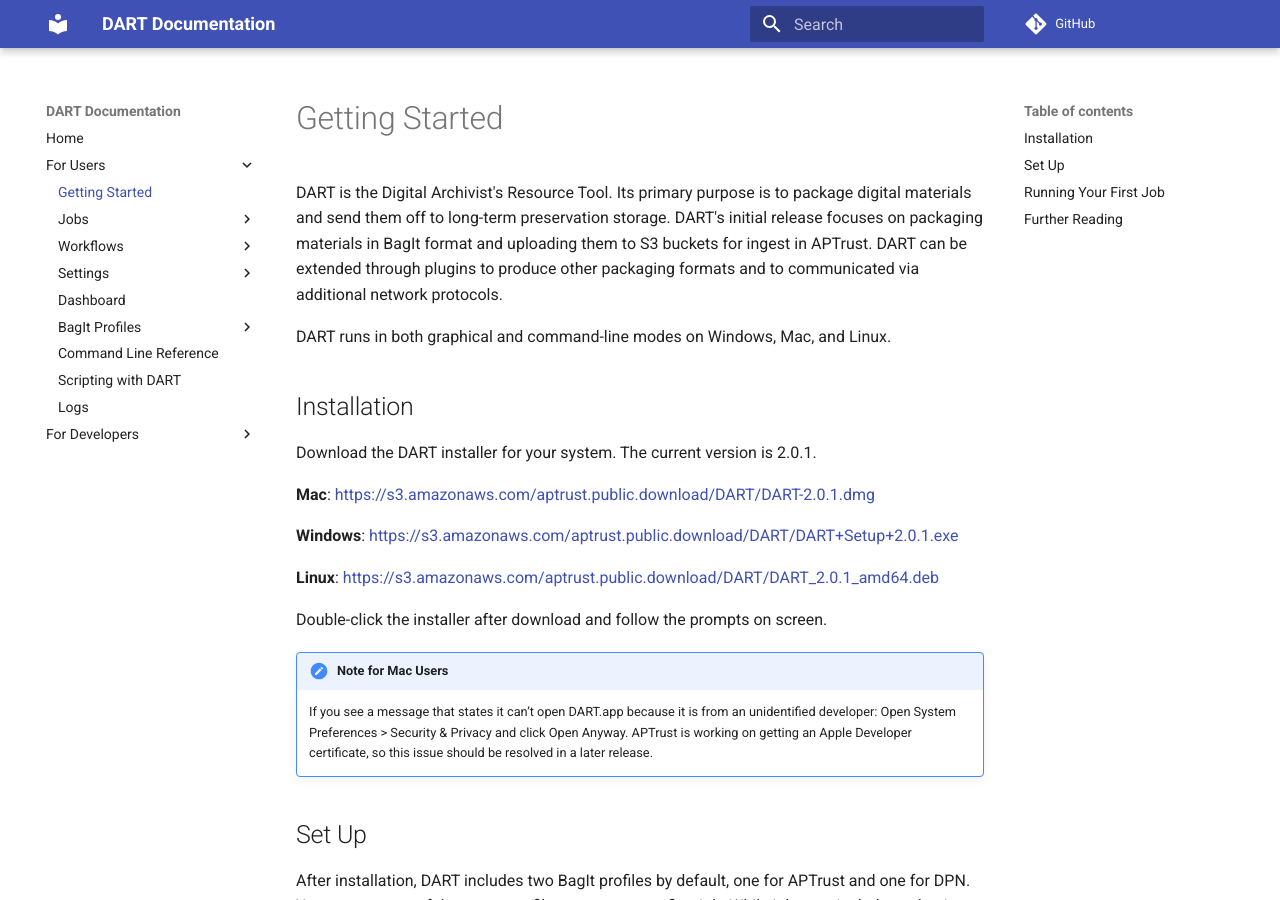
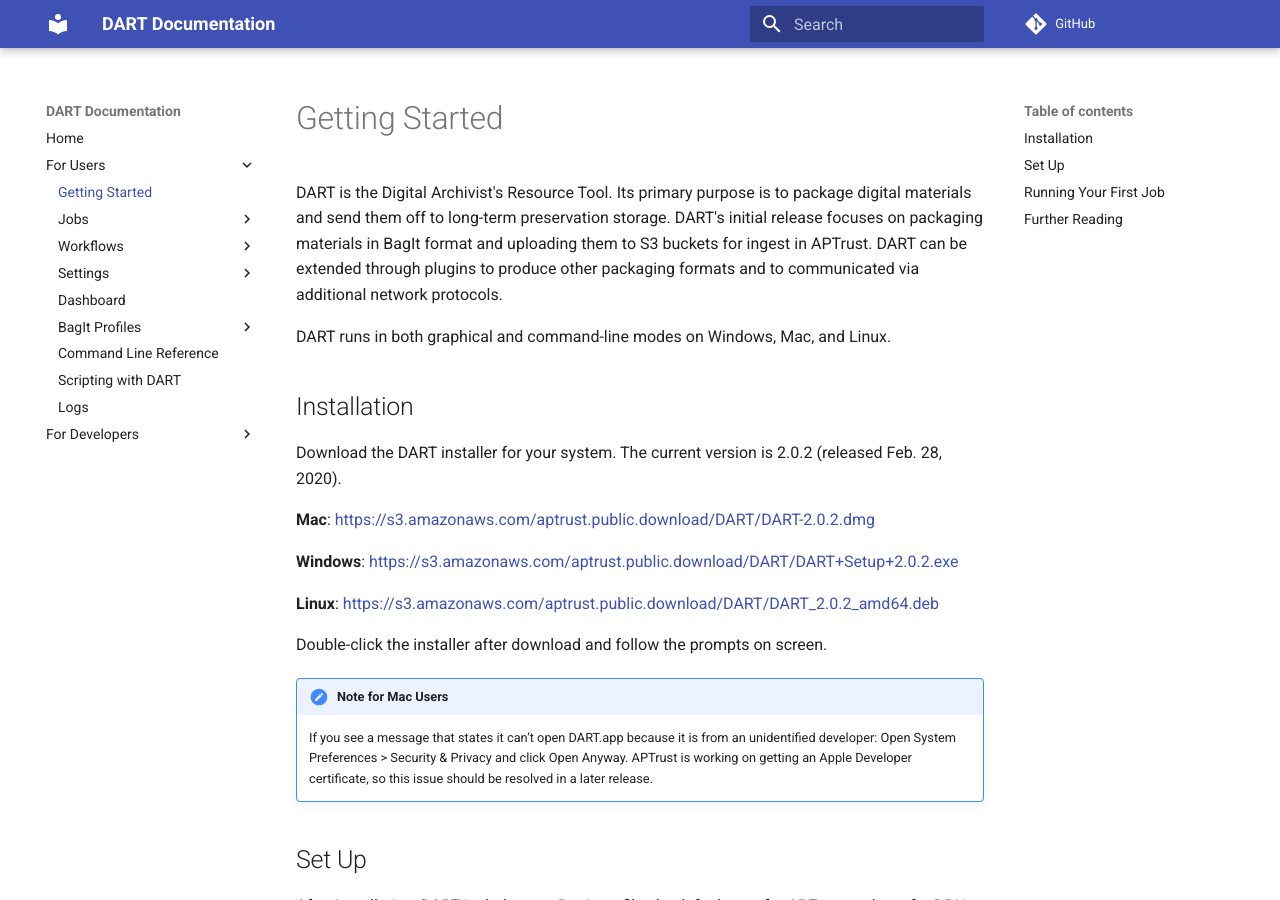
Before and after one commit to APTrust/dart-docs, an MkDocs documentation site: the page built from docs/users/getting_started.md, in a window 1280 px wide and 900 px high. Built offline with MkDocs 1.6.1 and Material for MkDocs 9.7.7, drawn with Linux system fonts in a browser that asks for light colours; comment, search, counter and statistics services are not loaded.

Commit message:
Bumped version to 2.0.2

```diff
--- a/docs/users/getting_started.md
+++ b/docs/users/getting_started.md
@@ -6,13 +6,13 @@
 
 ## Installation
 
-Download the DART installer for your system. The current version is 2.0.1.
+Download the DART installer for your system. The current version is 2.0.2 (released Feb. 28, 2020).
 
-__Mac__: [https://s3.amazonaws.com/aptrust.public.download/DART/DART-2.0.1.dmg](https://s3.amazonaws.com/aptrust.public.download/DART/DART-2.0.1.dmg)
+__Mac__: [https://s3.amazonaws.com/aptrust.public.download/DART/DART-2.0.2.dmg](https://s3.amazonaws.com/aptrust.public.download/DART/DART-2.0.2.dmg)
 
-__Windows__: [https://s3.amazonaws.com/aptrust.public.download/DART/DART+Setup+2.0.1.exe](https://s3.amazonaws.com/aptrust.public.download/DART/DART+Setup+2.0.1.exe)
+__Windows__: [https://s3.amazonaws.com/aptrust.public.download/DART/DART+Setup+2.0.2.exe](https://s3.amazonaws.com/aptrust.public.download/DART/DART+Setup+2.0.2.exe)
 
-__Linux__: [https://s3.amazonaws.com/aptrust.public.download/DART/DART_2.0.1_amd64.deb](https://s3.amazonaws.com/aptrust.public.download/DART/DART_2.0.1_amd64.deb)
+__Linux__: [https://s3.amazonaws.com/aptrust.public.download/DART/DART_2.0.2_amd64.deb](https://s3.amazonaws.com/aptrust.public.download/DART/DART_2.0.2_amd64.deb)
 
 Double-click the installer after download and follow the prompts on screen.
 
```
